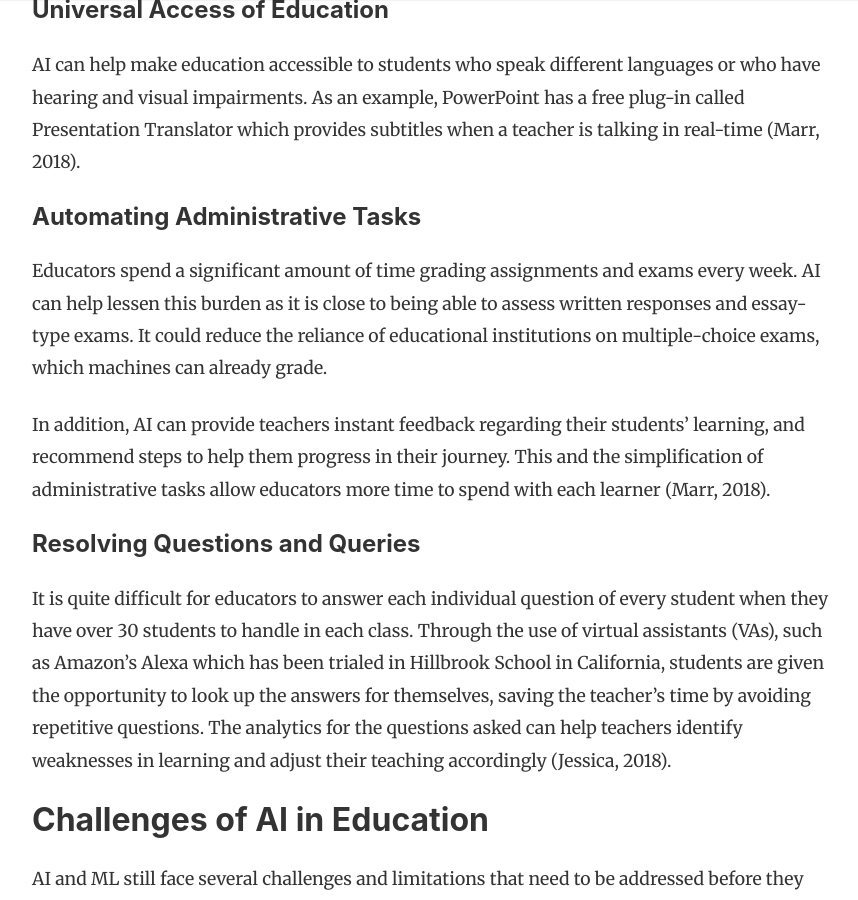
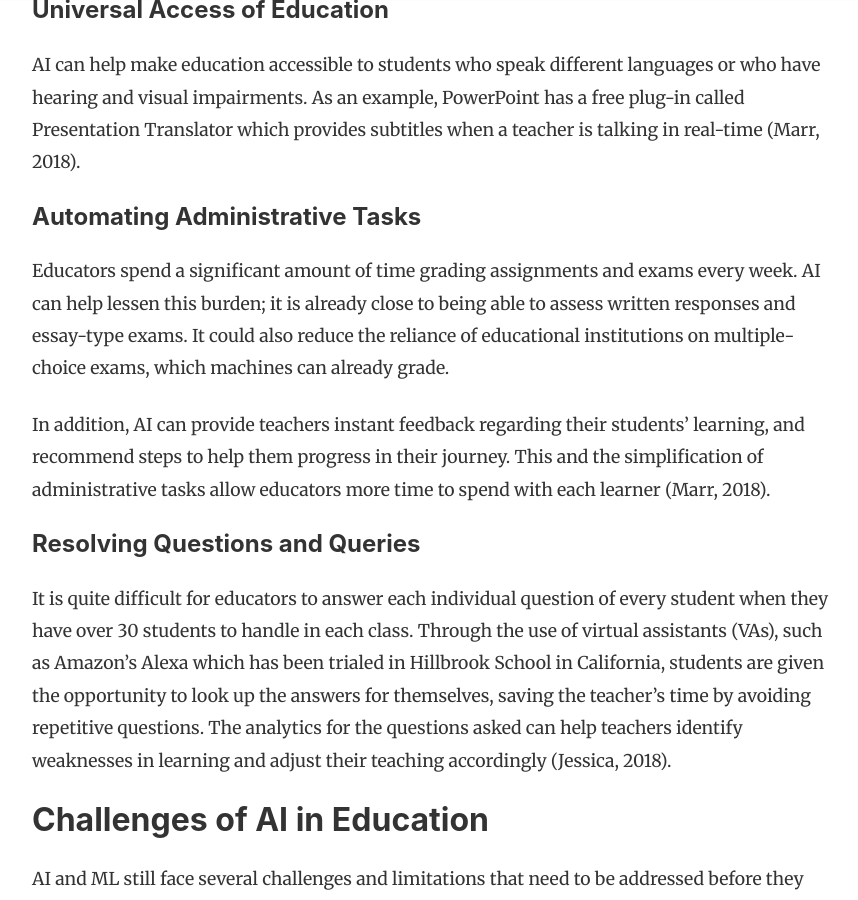
Before and after one commit to mclag/mms142-groupg-2020, a Jekyll site: the page built from _posts/2020-12-06-ai_education.md, in a window 1280 px wide and 900 px high, scrolled down 1884 px. Shown: the whole window, without its empty margins (68-926 px from the left). Built offline with Jekyll 4.4.1, drawn with Linux system fonts in a browser that asks for light colours; nearby versions of some CDN libraries; comment, search, counter and statistics services are not loaded.

Commit message:
Update 2020-12-06-ai_education.md

```diff
--- a/_posts/2020-12-06-ai_education.md
+++ b/_posts/2020-12-06-ai_education.md
@@ -23,7 +23,7 @@ AI can help make education accessible to students who speak different languages
 
 #### Automating Administrative Tasks
 
-Educators spend a significant amount of time grading assignments and exams every week. AI can help lessen this burden as it is close to being able to assess written responses and essay-type exams. It could reduce the reliance of educational institutions on multiple-choice exams, which machines can already grade.
+Educators spend a significant amount of time grading assignments and exams every week. AI can help lessen this burden; it is already close to being able to assess written responses and essay-type exams. It could also reduce the reliance of educational institutions on multiple-choice exams, which machines can already grade.
 
 In addition, AI can provide teachers instant feedback regarding their students' learning, and recommend steps to help them progress in their journey. This and the simplification of administrative tasks allow educators more time to spend with each learner (Marr, 2018).
 
```
